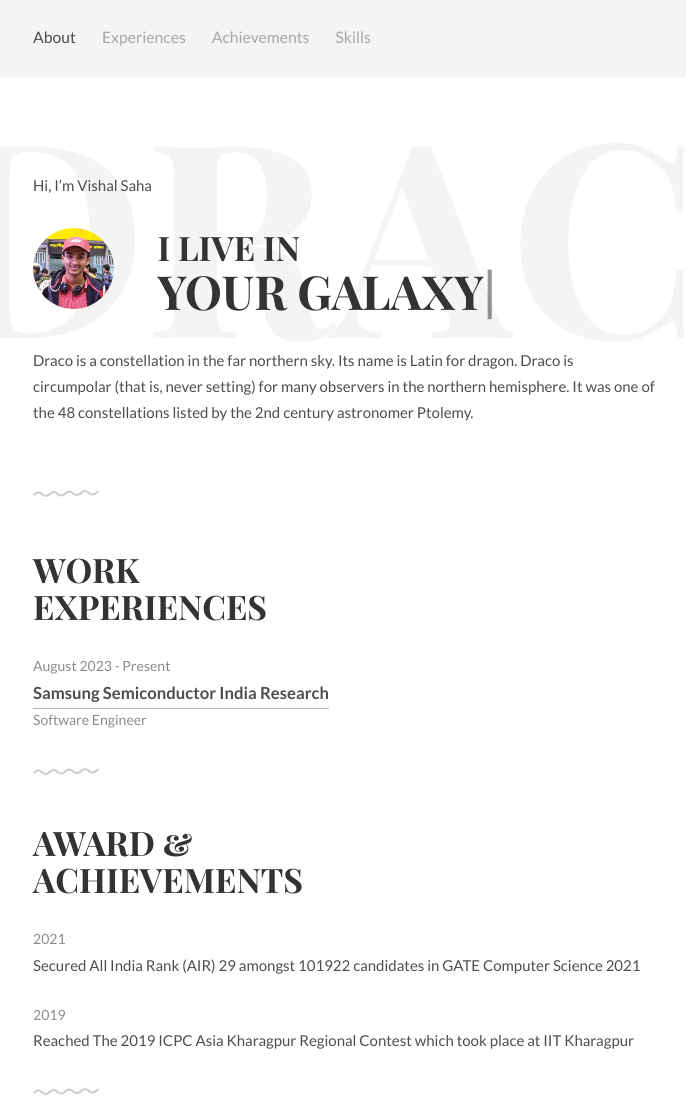
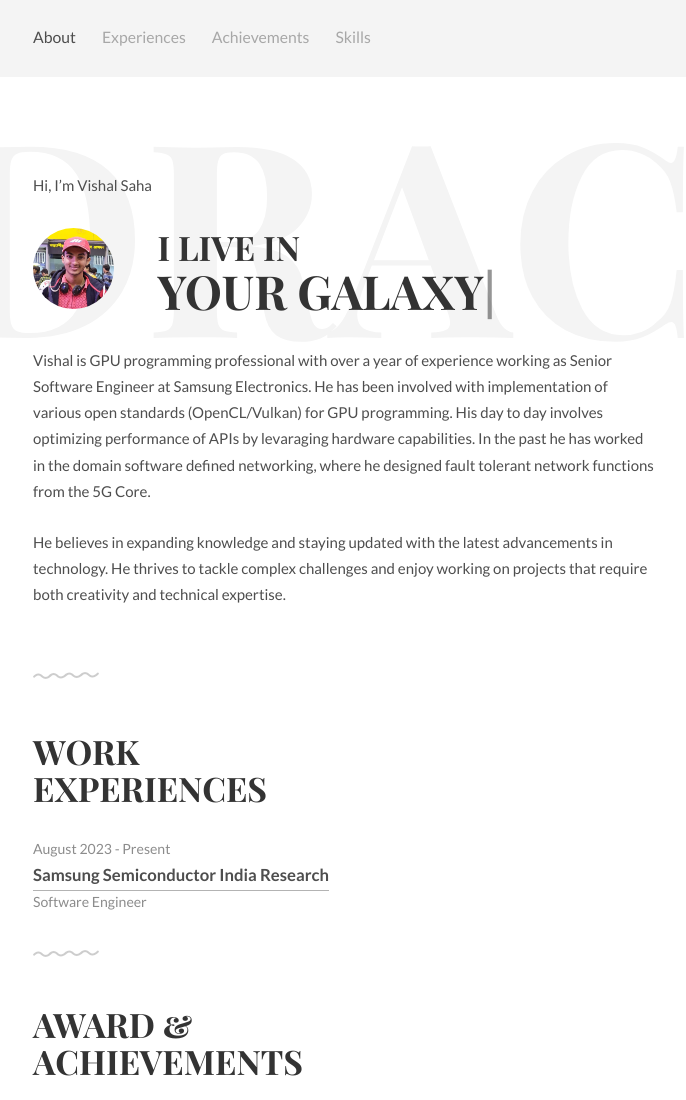
Before and after one commit to vishal-saha-developer/vishal-saha-developer.github.io, a plain HTML site: page index.html in a window 1280 px wide. Shown: the top 1100 px of the page, without its empty margins (296-982 px from the left). Drawn offline with Linux system fonts and the light colour scheme.

Commit message:
Updated about section

```diff
--- a/index.html
+++ b/index.html
@@ -4,8 +4,8 @@
     <title>Vishal Saha</title>
     <meta charset="utf-8" />
     <meta name="viewport" content="width=device-width, initial-scale=1">
-    <meta name="description" content="Draco is free PSD &amp; HTML template by @afnizarnur">
-    <meta name="author" content="">
+    <meta name="description" content="Vishal Saha Portfolio">
+    <meta name="author" content="Vishal Saha">
     <meta name="viewport" content="width=device-width, initial-scale=1" />
     <link rel="stylesheet" href="css/kube.min.css" />
     <link rel="stylesheet" href="css/font-awesome.min.css" />
@@ -52,7 +52,14 @@
 					<h1>I live in<br><span id="typed"></span></h1>
 				</div>
 				<p>
-					Draco is a constellation in the far northern sky. Its name is Latin for dragon. Draco is circumpolar (that is, never setting) for many observers in the northern hemisphere. It was one of the 48 constellations listed by the 2nd century astronomer Ptolemy.
+					Vishal is GPU programming professional with over a year of experience working as Senior Software Engineer at Samsung Electronics.
+					He has been involved with implementation of various open standards (OpenCL/Vulkan) for GPU programming.
+					His day to day involves optimizing performance of APIs by levaraging hardware capabilities.
+					In the past he has worked in the domain software defined networking, where he designed fault tolerant network functions from the 5G Core.
+				</p>
+				<p>
+					He believes in expanding knowledge and staying updated with the latest advancements in technology.
+					He thrives to tackle complex challenges and enjoy working on projects that require both creativity and technical expertise.
 				</p>
 			</div>
 		</div>
```
